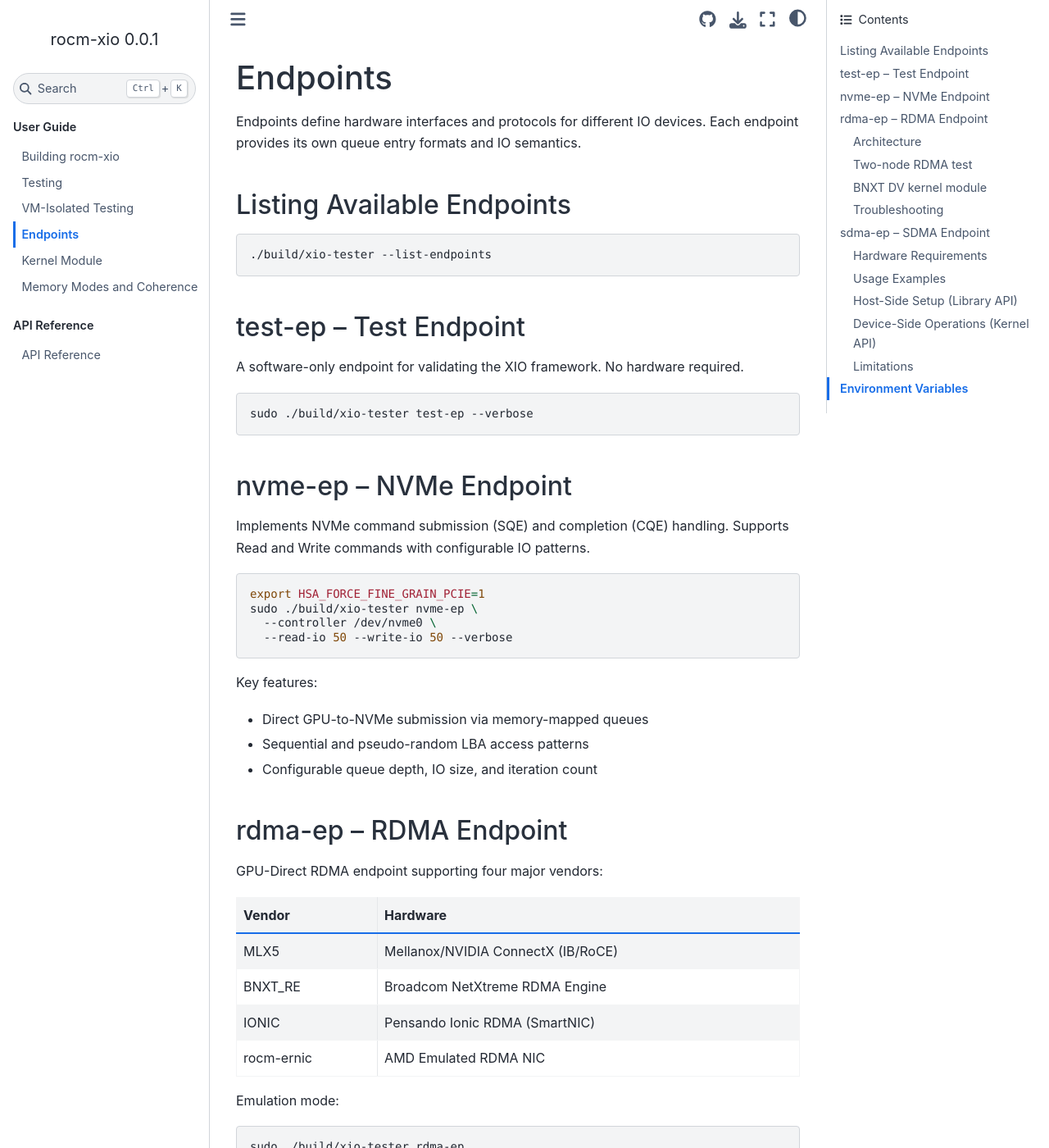
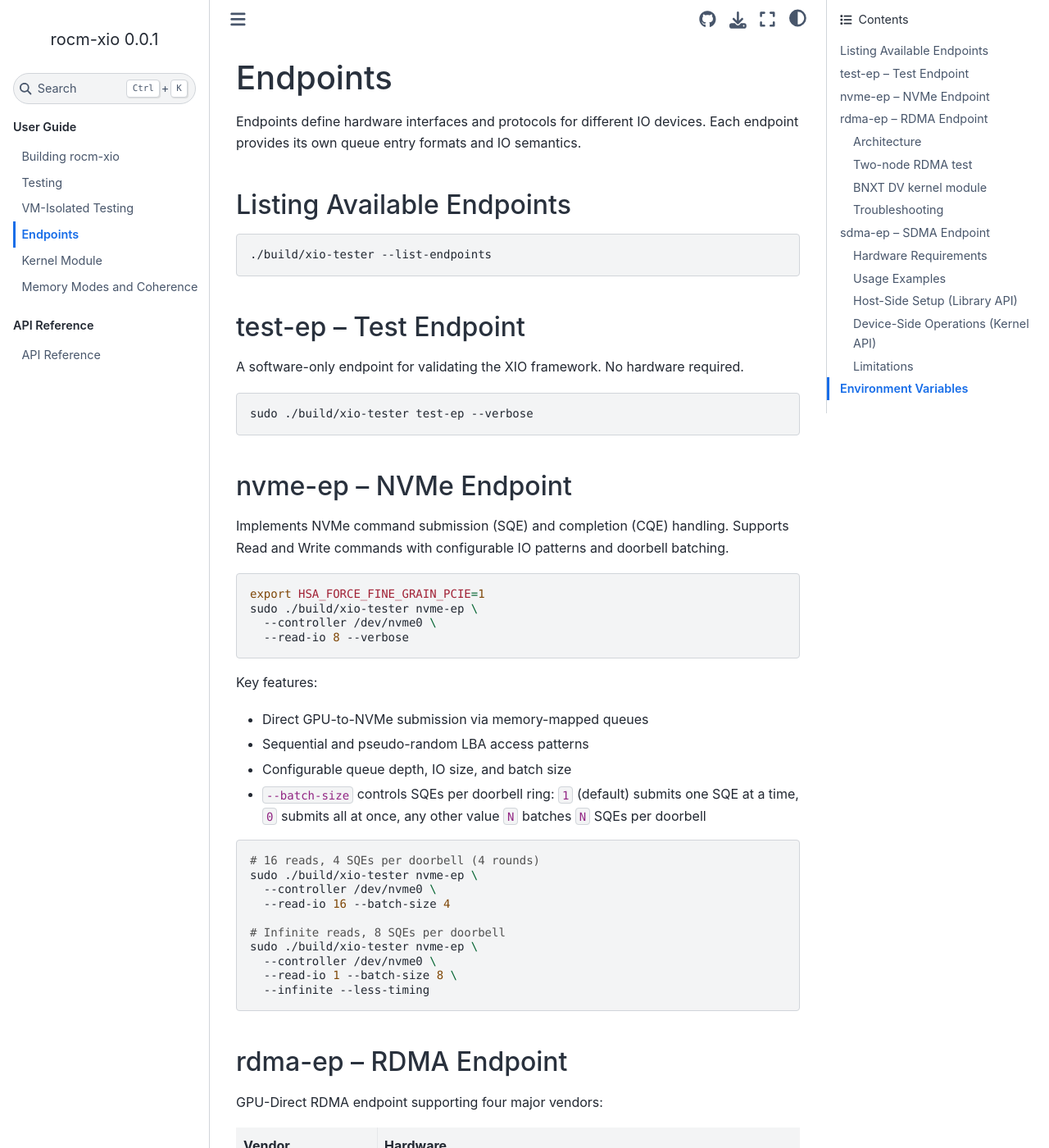
Before and after one commit to ROCm/rocm-xio, a Sphinx documentation site: the page built from docs/endpoints.rst, in a window 1280 px wide and 1400 px high. Shown: the whole window at 82% size. Built offline with Sphinx 7.4.7 and the Sphinx Book theme 1.1.4, drawn with Linux system fonts in a browser that asks for light colours.

Commit message:
nvme-ep: add --batch-size for doorbell batching
Replace the overloaded positive/negative --read-io and --write-io
convention with an explicit --batch-size option that controls how
many SQEs are submitted before ringing the doorbell:

  --batch-size 1  one SQE per doorbell (default, sequential)
  --batch-size 0  all SQEs at once (fills the queue)
  --batch-size N  N SQEs per doorbell ring

The kernel's separate sequential and batch code paths are unified
into a single loop: submit batch_count SQEs, fence, doorbell, poll
batch_count completions, repeat.  This enables new combinations
that were not previously possible, such as infinite mode with
batched doorbells (--infinite --read-io 1 --batch-size 8).

Completion polling now uses the NVMe phase bit instead of the
command_id / sq_head heuristics in cqePoll.  The old approach
compared a CQE from slot N against the content of slot N+1;
a zeroed (stale) slot has a different command_id, so cqePoll
returned it immediately as a "new" completion.  This caused the
kernel to race ahead of the controller, overwriting SQ entries
before they could be fetched.  Phase-bit polling is the
spec-mandated detection mechanism: the CQ is zeroed with phase=0,
the controller writes CQEs with phase=1 on the first pass and
toggles on each CQ wrap, so only genuine completions match the
expected phase.

Negative --read-io / --write-io values are still accepted for
backward compatibility; validateConfig converts them to positive
and the default batch-size of 1 preserves the old sequential
behaviour.

Buffer validation ensures batch_size * transfer_size fits in the
data buffer; each in-flight SQE in a batch uses a separate buffer
region (offset b * transfer_size) to avoid data races.

Updated files:
- nvme-ep.h: add batchSize to nvmeIoParams and nvmeEpConfig
- nvme-ep.hip: add CLI option, update validateConfig, unify
  driveEndpoint, phase-bit CQ polling, buffer validation in run()
- xio-endpoint.hip: simplify NvmeEndpoint::getIterations
- xio-tester.cpp: update comment
- docs/endpoints.rst: document --batch-size with examples
- docs/index.rst, INSTALL.md: simplify quick-start examples
- .alola sbatch, test scripts: convert negative counts to
  positive; add --batch-size 0 where all-at-once layout is
  required for data verification
- .wordlist.txt: add SQEs

```diff
--- a/docs/endpoints.rst
+++ b/docs/endpoints.rst
@@ -23,21 +23,40 @@ A software-only endpoint for validating the XIO framework. No hardware required.
 nvme-ep -- NVMe Endpoint
 -------------------------
 
-Implements NVMe command submission (SQE) and completion (CQE) handling.
-Supports Read and Write commands with configurable IO patterns.
+Implements NVMe command submission (SQE) and completion
+(CQE) handling. Supports Read and Write commands with
+configurable IO patterns and doorbell batching.
 
 .. code-block:: bash
 
    export HSA_FORCE_FINE_GRAIN_PCIE=1
    sudo ./build/xio-tester nvme-ep \
      --controller /dev/nvme0 \
-     --read-io 50 --write-io 50 --verbose
+     --read-io 8 --verbose
 
 Key features:
 
 - Direct GPU-to-NVMe submission via memory-mapped queues
 - Sequential and pseudo-random LBA access patterns
-- Configurable queue depth, IO size, and iteration count
+- Configurable queue depth, IO size, and batch size
+- ``--batch-size`` controls SQEs per doorbell ring:
+  ``1`` (default) submits one SQE at a time,
+  ``0`` submits all at once,
+  any other value ``N`` batches ``N`` SQEs per
+  doorbell
+
+.. code-block:: bash
+
+   # 16 reads, 4 SQEs per doorbell (4 rounds)
+   sudo ./build/xio-tester nvme-ep \
+     --controller /dev/nvme0 \
+     --read-io 16 --batch-size 4
+
+   # Infinite reads, 8 SQEs per doorbell
+   sudo ./build/xio-tester nvme-ep \
+     --controller /dev/nvme0 \
+     --read-io 1 --batch-size 8 \
+     --infinite --less-timing
 
 rdma-ep -- RDMA Endpoint
 -------------------------
--- a/docs/index.rst
+++ b/docs/index.rst
@@ -43,7 +43,7 @@ Quick Start
    export HSA_FORCE_FINE_GRAIN_PCIE=1
    sudo ./build/xio-tester nvme-ep \
      --controller /dev/nvme0 \
-     --read-io 50 --write-io 50 --verbose
+     --read-io 50 --verbose
 
 .. toctree::
    :maxdepth: 2
```
Also changed, not shown: INSTALL.md (+2 -2 lines), .wordlist.txt, 7 other files.
